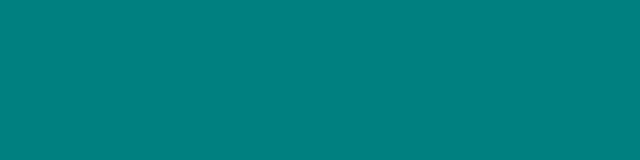
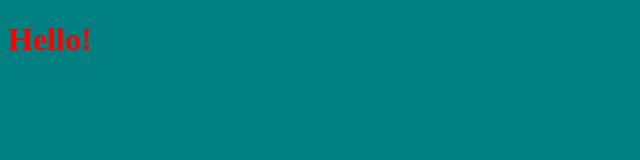
Before and after one commit to IrinaTykhonenko/Trial, a plain HTML site: page index.html in a window 1280 px wide. Shown: the whole page, without its empty margins (0-640 px from the left). Drawn offline with Linux system fonts and the light colour scheme.

Commit message:
добавляет заголовок h1

```diff
--- a/index.html
+++ b/index.html
@@ -6,5 +6,7 @@
     <link rel="stylesheet" href="css/style.css" />
     <title>Document</title>
   </head>
-  <body></body>
+  <body>
+    <h1>Hello!</h1>
+  </body>
 </html>
```
